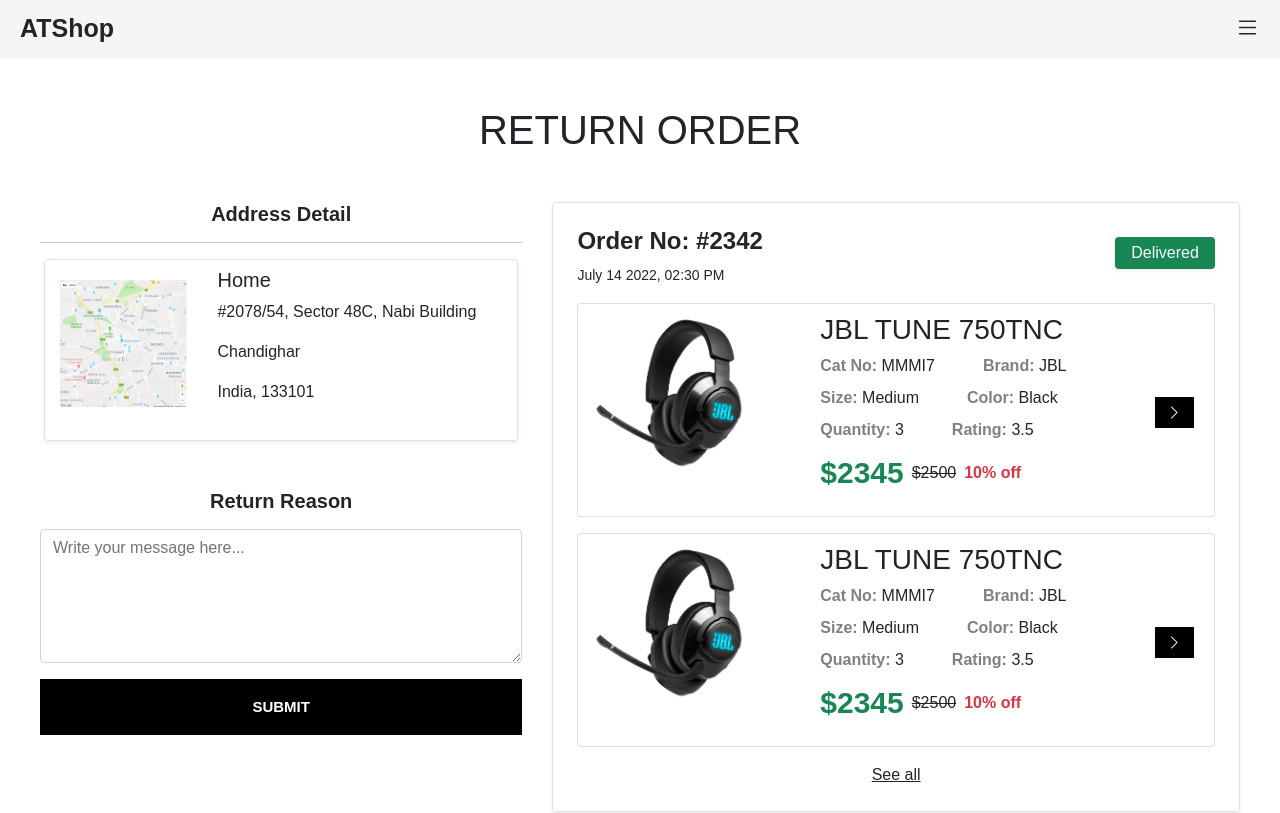
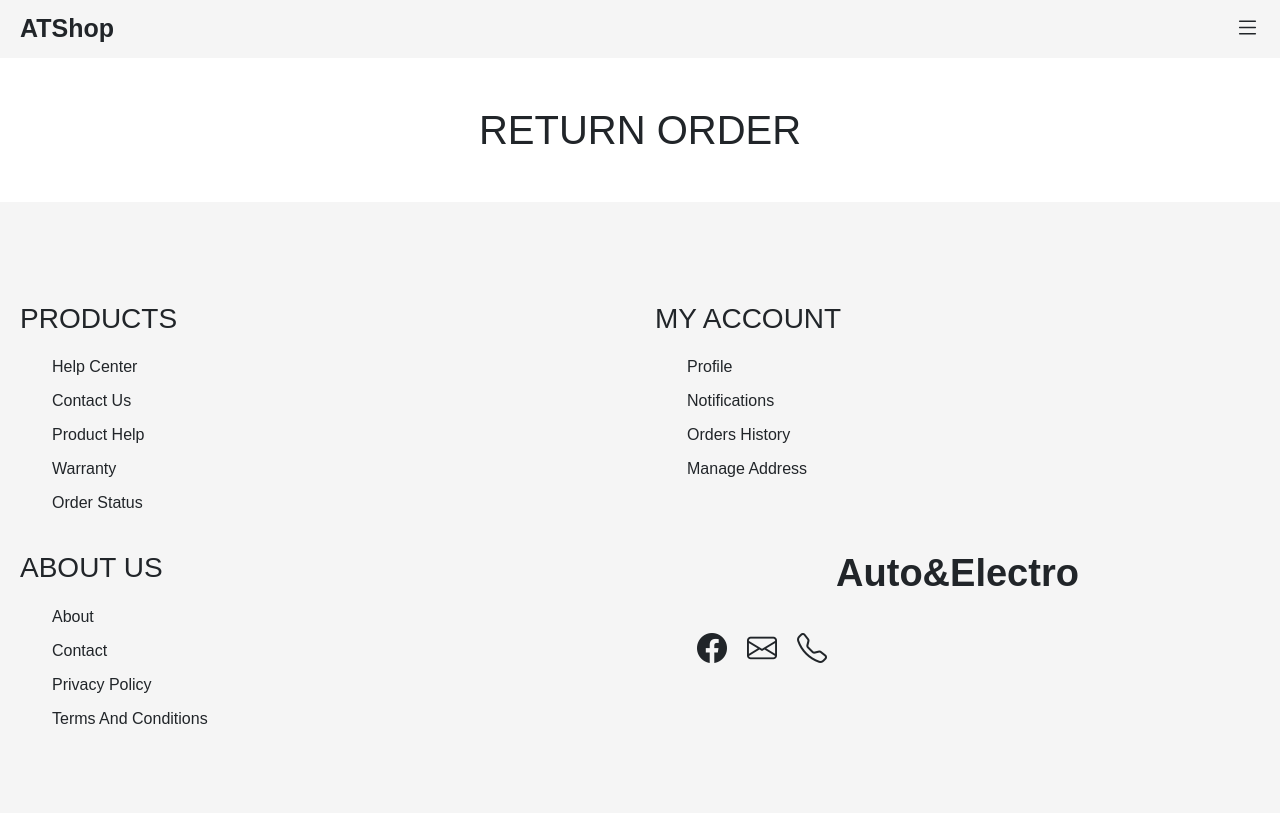
Before and after one commit to sanamKapoor/ecommerce_nextjs, a Next.js app: page /return/1 in a window 1280 px wide. Shown: the top 813 px of the page. Built offline with nearby package versions, Linux system fonts and the light colour scheme.

Commit message:
imports resolve

```diff
--- a/pages/return/[id].js
+++ b/pages/return/[id].js
@@ -2,7 +2,7 @@ import Head from "next/head";
 import Header from "../../components/Header.js";
 import Footer from "../../components/Footer";
 import Heading from "../../components/Global/Heading";
-import ReturnDetail from "../../components/Return/index";
+// import ReturnDetail from "../../components/Return/index";
 
 const Index = () => {
     return(
@@ -14,7 +14,7 @@ const Index = () => {
             <Header />
                 <div className="container my-5">
                     <Heading heading="return order" />
-                    <ReturnDetail />
+                    {/* <ReturnDetail /> */}
                 </div>
             <Footer />
             </div>
```
